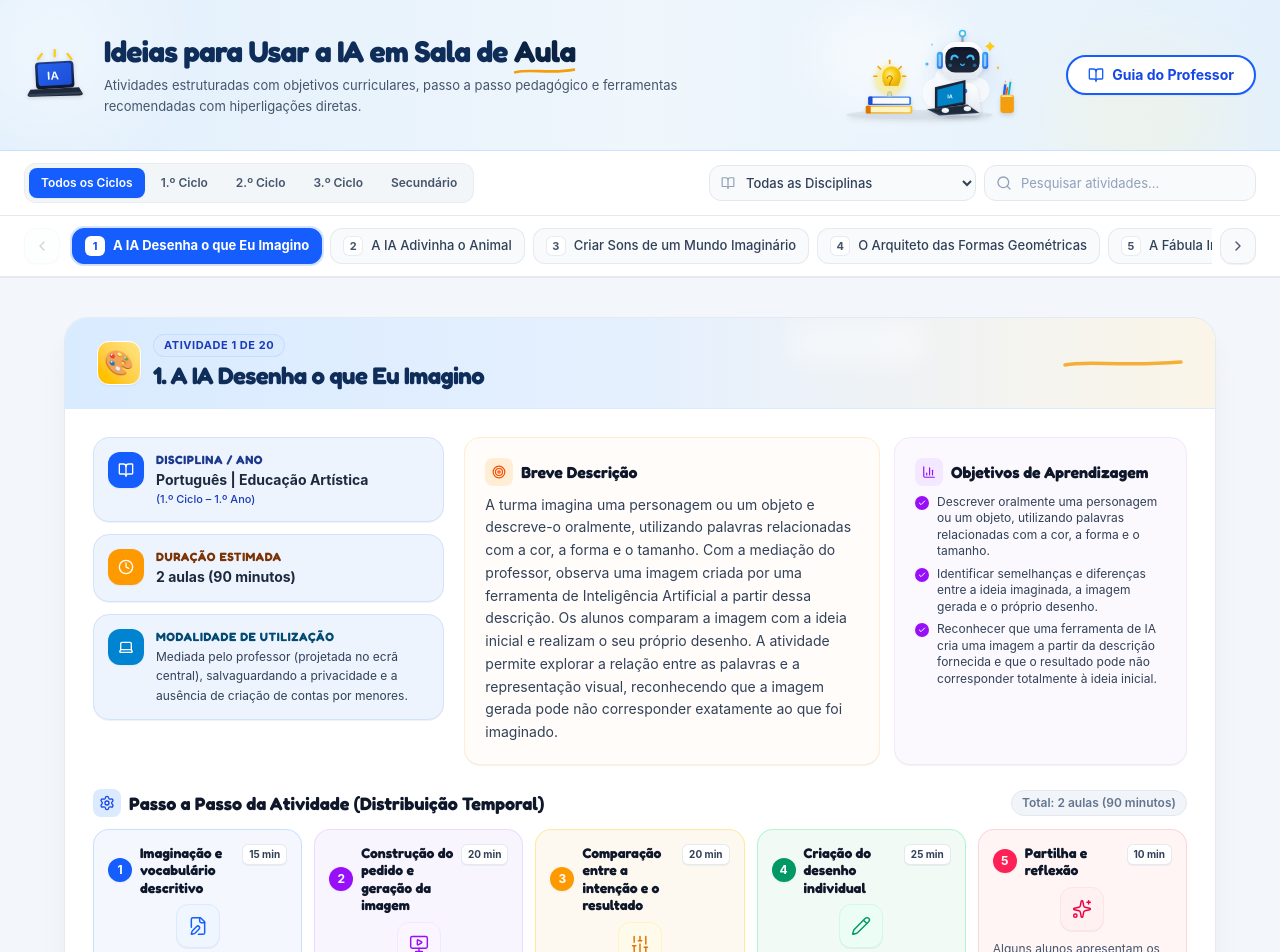
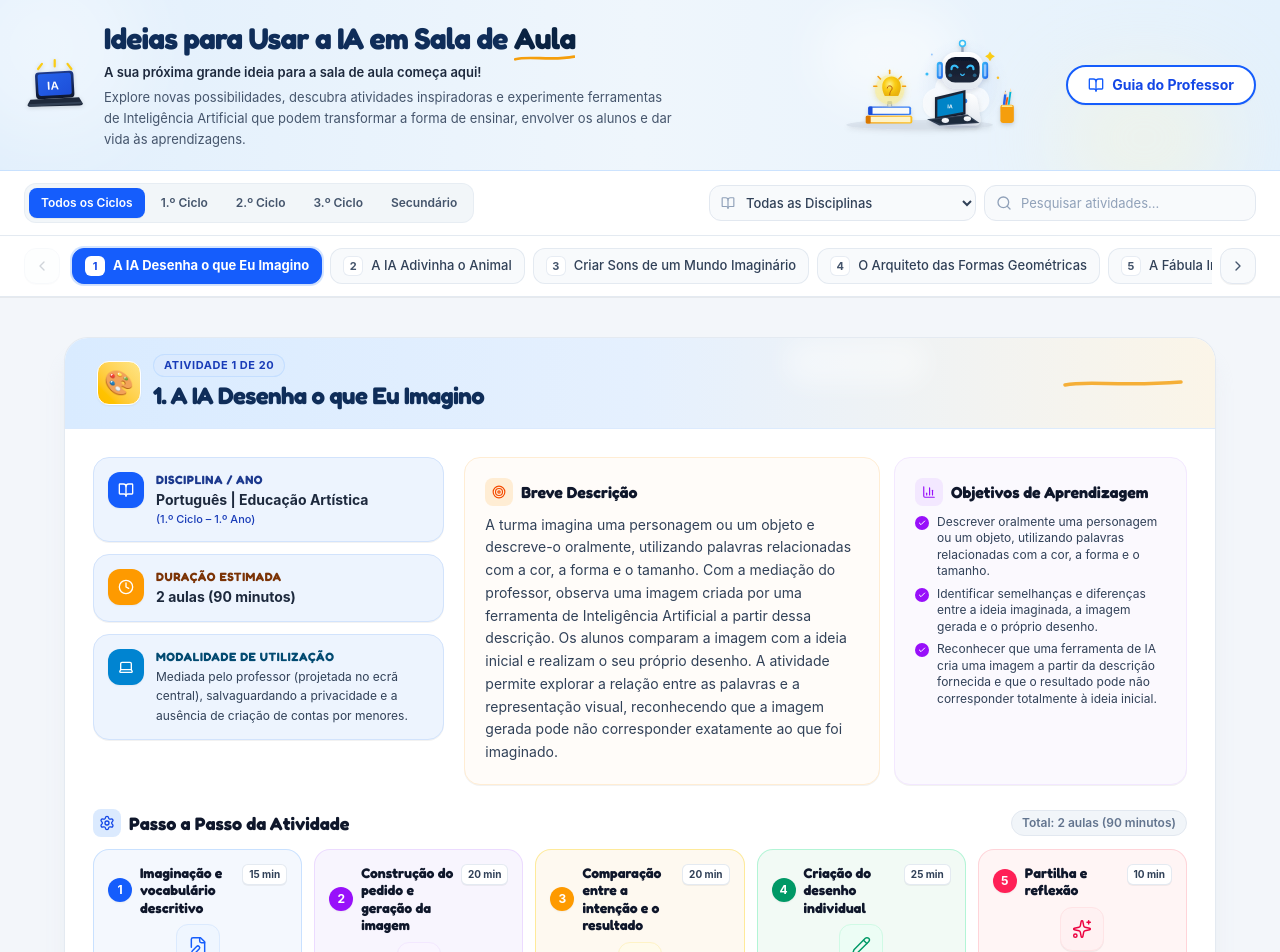
Before and after one commit to 5Anos/IdeiasIASaladeAula, a React (Vite) app: page / in a window 1280 px wide. Shown: the top 952 px of the page. Built offline with nearby package versions, Linux system fonts and the light colour scheme.

Commit message:
feat: update navbar copy and activity sheet title
- Enhance navbar message to be more engaging and inspirational.
- Simplify "Passo a Passo da Atividade" heading for better UI clarity.

```diff
--- a/src/components/ActivitySheet.tsx
+++ b/src/components/ActivitySheet.tsx
@@ -262,7 +262,7 @@ export const ActivitySheet: React.FC<ActivitySheetProps> = ({
                 <Settings className="w-4 h-4 text-blue-700" />
               </div>
               <h2 className="text-base sm:text-lg font-bold font-heading text-slate-900">
-                Passo a Passo da Atividade (Distribuição Temporal)
+                Passo a Passo da Atividade
               </h2>
             </div>
             <span className="text-xs font-semibold text-slate-500 bg-slate-100 px-2.5 py-1 rounded-full border border-slate-200">
--- a/src/components/Navbar.tsx
+++ b/src/components/Navbar.tsx
@@ -74,9 +74,14 @@ export const Navbar: React.FC<NavbarProps> = ({
                     </svg>
                   </span>
                 </h1>
-                <p className="text-xs sm:text-[13px] text-slate-600 font-normal leading-relaxed max-w-xl">
-                  Atividades estruturadas com objetivos curriculares, passo a passo pedagógico e ferramentas recomendadas com hiperligações diretas.
-                </p>
+                <div className="text-xs sm:text-[13px] text-slate-600 font-normal leading-relaxed max-w-xl space-y-1">
+                  <p className="font-semibold text-slate-800">
+                    A sua próxima grande ideia para a sala de aula começa aqui!
+                  </p>
+                  <p>
+                    Explore novas possibilidades, descubra atividades inspiradoras e experimente ferramentas de Inteligência Artificial que podem transformar a forma de ensinar, envolver os alunos e dar vida às aprendizagens.
+                  </p>
+                </div>
               </div>
             </div>
 
```
Also changed, not shown: .aistudio/artifacts/brain/b2aa7e81-65b3-418f-8b09-6d5d2fb44d1d/.tempmediaStorage/verification.png (added).
